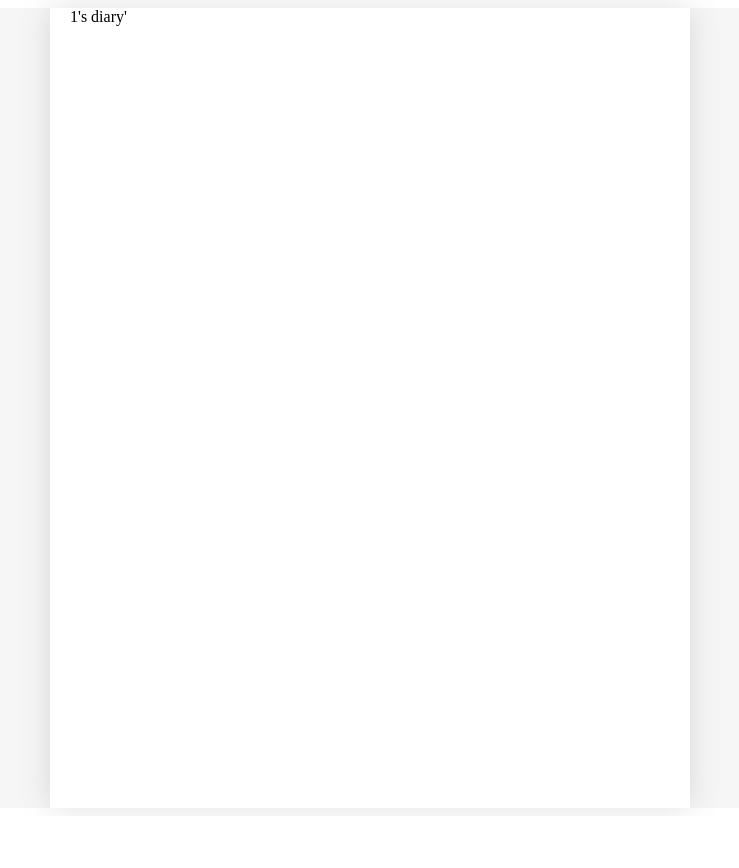
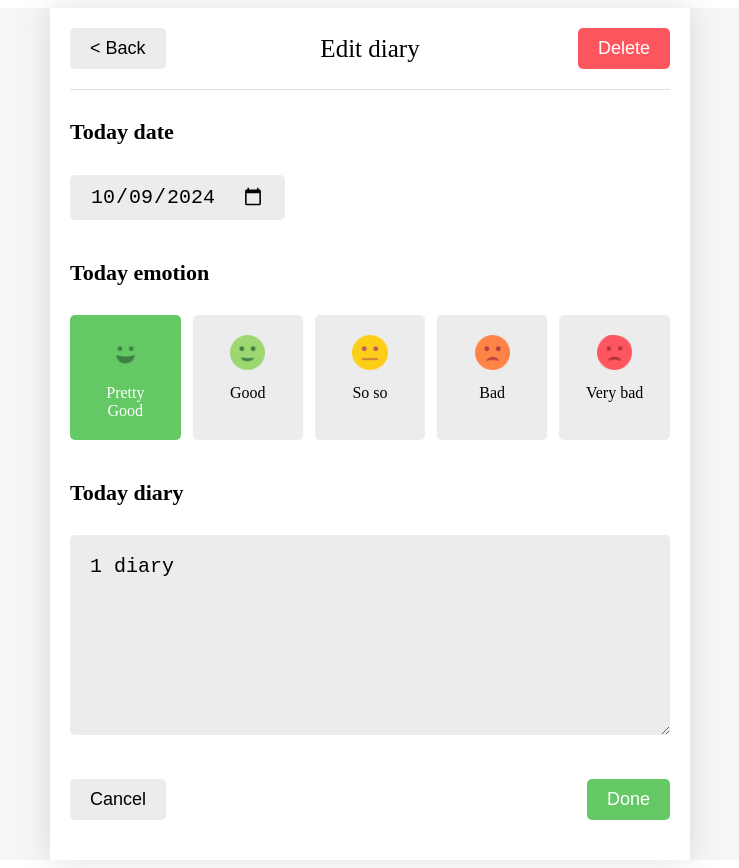
Before and after one commit to jisung-lee7/play-react, a React (Create React App) app: page /edit/1 in a window 1280 px wide. Shown: the whole page, without its empty margins (270-1009 px from the left). Before the commit the page ends 816 px from the top, so only its background shows below. Built offline with nearby package versions, Linux system fonts and the light colour scheme.

Commit message:
feat: add feature of Edit page

```diff
--- a/src/components/emotional-diary/editor/editor.jsx
+++ b/src/components/emotional-diary/editor/editor.jsx
@@ -1,7 +1,7 @@
 import './editor.css'
 import EmotionItem from '../emotion-item/emotion-item'
 import Button from '../elements/button/button'
-import { useState } from 'react'
+import { useEffect, useState } from 'react'
 import { useNavigate } from 'react-router-dom'
 
 const emotionList = [
@@ -43,7 +43,7 @@ const getStringedDate = (targetDate) => {
   return `${year}-${month}-${date}`
 }
 
-const Editor = ({ onSubmit }) => {
+const Editor = ({ initDiarys, onSubmit }) => {
   const [input, setInput] = useState({
     createdDate: new Date(),
     emotionId: 3,
@@ -69,6 +69,15 @@ const Editor = ({ onSubmit }) => {
   const onClickSubmitButton = () => {
     onSubmit(input)
   }
+
+  useEffect(() => {
+    if (initDiarys) {
+      setInput({
+        ...initDiarys,
+        createdDate: new Date(Number(initDiarys.createdDate))
+      })
+    }
+  }, [initDiarys])
 
   return (
     <div className="editor">
--- a/src/components/emotional-diary/pages/edit.jsx
+++ b/src/components/emotional-diary/pages/edit.jsx
@@ -1,8 +1,79 @@
-import { useParams } from 'react-router-dom'
+import { useContext, useEffect, useState } from 'react'
+import { useNavigate, useParams } from 'react-router-dom'
+import Editor from '../editor/editor'
+import Button from '../elements/button/button'
+import Header from '../elements/header/header'
+import {
+  DiaryDispatchContext,
+  DiaryStateContext
+} from '../emotional-diary/emotional-diary'
 
 const Edit = () => {
+  const [currentDiaryItem, setCurrentDiaryItem] = useState()
   const params = useParams()
-  return <div>{params.id}'s diary'</div>
+  const diarys = useContext(DiaryStateContext)
+  const { handleToEdit, handleToDelete } = useContext(DiaryDispatchContext)
+  const navigate = useNavigate()
+  const handleToBack = () => {
+    navigate(-1)
+  }
+
+  const handleToDeleteClick = () => {
+    if (
+      window.confirm(
+        'Are you sure you want to delete diary? This action cannot be undone.'
+      )
+    ) {
+      handleToDelete(params.id)
+      navigate('/', { replace: true })
+    }
+  }
+
+  const onSubmit = (input) => {
+    if (window.confirm('Are you sure edit diary?')) {
+      handleToEdit(
+        params.id,
+        input.createdDate.getTime(),
+        input.emotionId,
+        input.content
+      )
+      navigate('/', { replace: true })
+    }
+  }
+
+  useEffect(() => {
+    const currentDiaryItem = diarys.find(
+      (diary) => String(diary.id) === String(params.id)
+    )
+
+    if (!currentDiaryItem) {
+      window.alert('Invalid access.')
+      navigate('/', { replace: true })
+    }
+
+    setCurrentDiaryItem(currentDiaryItem)
+  }, [params.id, diarys])
+
+  return (
+    <div>
+      <div>
+        <Header
+          title={'Edit diary'}
+          leftChild={<Button text={'< Back'} onClick={handleToBack} />}
+          rightChild={
+            <Button
+              text={'Delete'}
+              type={'NEGATIVE'}
+              onClick={handleToDeleteClick}
+            />
+          }
+        />
+      </div>
+      <div>
+        <Editor initDiarys={currentDiaryItem} onSubmit={onSubmit} />
+      </div>
+    </div>
+  )
 }
 
 export default Edit
```
